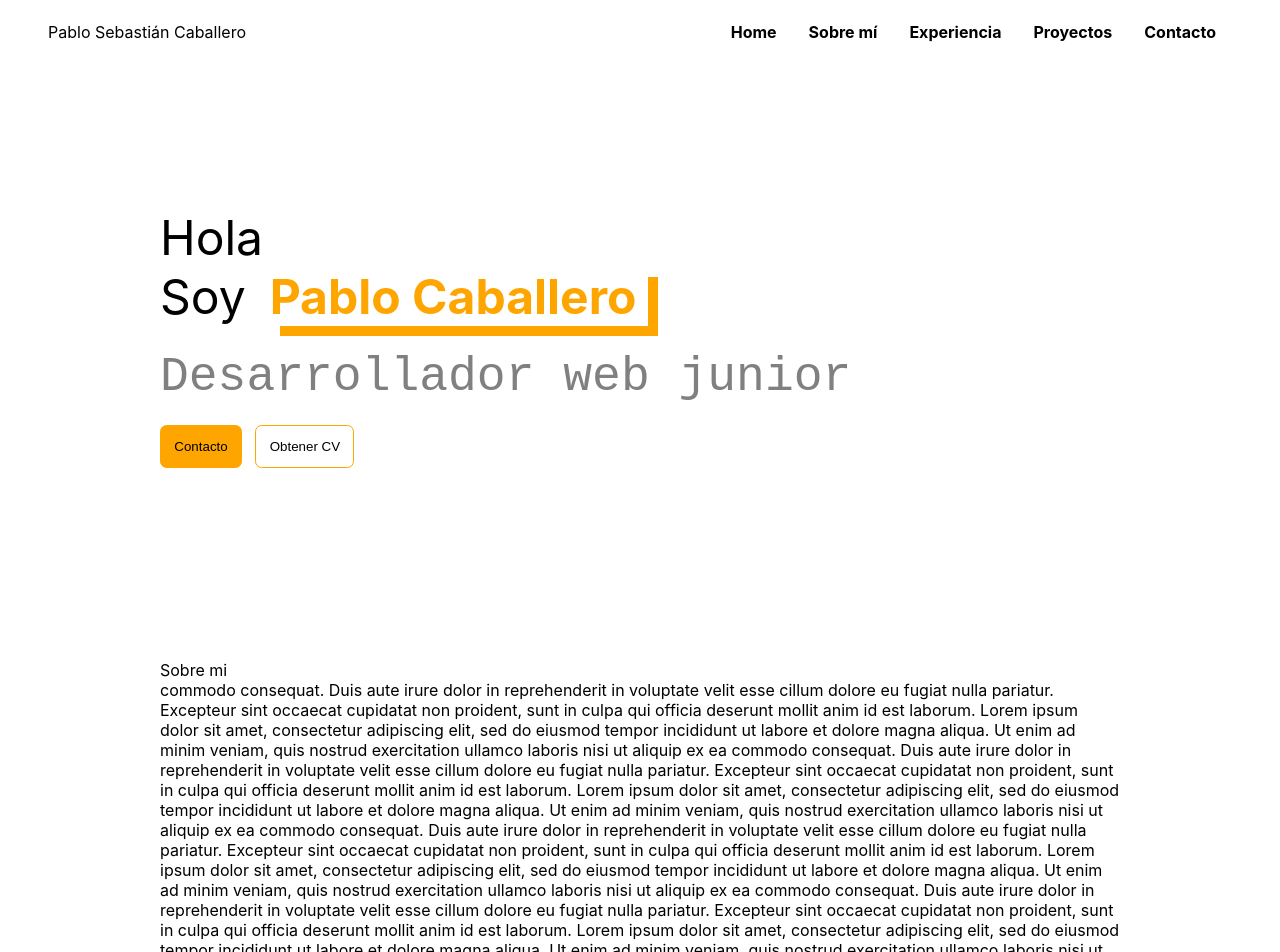
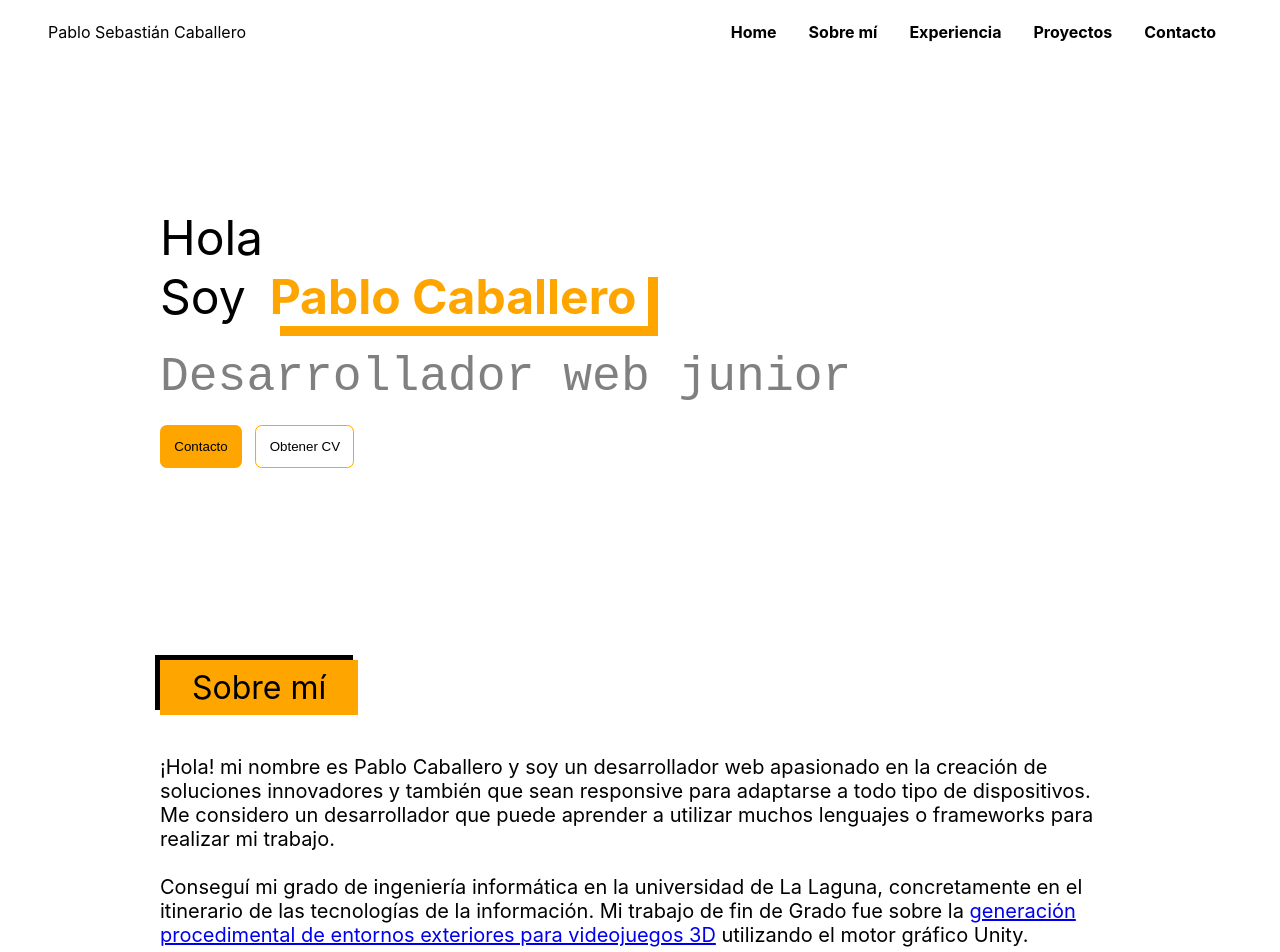
Before and after one commit to PabloCaballero1295/Portfolio, a React (Vite) app: page / in a window 1280 px wide. Shown: the top 952 px of the page. Built offline with nearby package versions, Linux system fonts and the light colour scheme.

Commit message:
Created About section

```diff
--- a/src/App.tsx
+++ b/src/App.tsx
@@ -1,4 +1,5 @@
 import "./App.css"
+import { About } from "./components/About/About"
 import { NavBar } from "./components/NavBar/NavBar"
 import { TopContent } from "./components/TopContent/TopContent"
 
@@ -9,49 +10,8 @@ function App() {
       <div className="container">
         <div id="home"></div>
         <TopContent />
-        <div id="about">Sobre mi</div>
-        commodo consequat. Duis aute irure dolor in reprehenderit in voluptate
-        velit esse cillum dolore eu fugiat nulla pariatur. Excepteur sint
-        occaecat cupidatat non proident, sunt in culpa qui officia deserunt
-        mollit anim id est laborum. Lorem ipsum dolor sit amet, consectetur
-        adipiscing elit, sed do eiusmod tempor incididunt ut labore et dolore
-        magna aliqua. Ut enim ad minim veniam, quis nostrud exercitation ullamco
-        laboris nisi ut aliquip ex ea commodo consequat. Duis aute irure dolor
-        in reprehenderit in voluptate velit esse cillum dolore eu fugiat nulla
-        pariatur. Excepteur sint occaecat cupidatat non proident, sunt in culpa
-        qui officia deserunt mollit anim id est laborum. Lorem ipsum dolor sit
-        amet, consectetur adipiscing elit, sed do eiusmod tempor incididunt ut
-        labore et dolore magna aliqua. Ut enim ad minim veniam, quis nostrud
-        exercitation ullamco laboris nisi ut aliquip ex ea commodo consequat.
-        Duis aute irure dolor in reprehenderit in voluptate velit esse cillum
-        dolore eu fugiat nulla pariatur. Excepteur sint occaecat cupidatat non
-        proident, sunt in culpa qui officia deserunt mollit anim id est laborum.
-        Lorem ipsum dolor sit amet, consectetur adipiscing elit, sed do eiusmod
-        tempor incididunt ut labore et dolore magna aliqua. Ut enim ad minim
-        veniam, quis nostrud exercitation ullamco laboris nisi ut aliquip ex ea
-        commodo consequat. Duis aute irure dolor in reprehenderit in voluptate
-        velit esse cillum dolore eu fugiat nulla pariatur. Excepteur sint
-        occaecat cupidatat non proident, sunt in culpa qui officia deserunt
-        mollit anim id est laborum. Lorem ipsum dolor sit amet, consectetur
-        adipiscing elit, sed do eiusmod tempor incididunt ut labore et dolore
-        magna aliqua. Ut enim ad minim veniam, quis nostrud exercitation ullamco
-        laboris nisi ut aliquip ex ea commodo consequat. Duis aute irure dolor
-        in reprehenderit in voluptate velit esse cillum dolore eu fugiat nulla
-        pariatur. Excepteur sint occaecat cupidatat non proident, sunt in culpa
-        qui officia deserunt mollit anim id est laborum. Lorem ipsum dolor sit
-        amet, consectetur adipiscing elit, sed do eiusmod tempor incididunt ut
-        labore et dolore magna aliqua. Ut enim ad minim veniam, quis nostrud
-        exercitation ullamco laboris nisi ut aliquip ex ea commodo consequat.
-        Duis aute irure dolor in reprehenderit in voluptate velit esse cillum
-        dolore eu fugiat nulla pariatur. Excepteur sint occaecat cupidatat non
-        proident, sunt in culpa qui officia deserunt mollit anim id est laborum.
-        Lorem ipsum dolor sit amet, consectetur adipiscing elit, sed do eiusmod
-        tempor incididunt ut labore et dolore magna aliqua. Ut enim ad minim
-        veniam, quis nostrud exercitation ullamco laboris nisi ut aliquip ex ea
-        commodo consequat. Duis aute irure dolor in reprehenderit in voluptate
-        velit esse cillum dolore eu fugiat nulla pariatur. Excepteur sint
-        occaecat cupidatat non proident, sunt in culpa qui officia deserunt
-        mollit anim id est laborum. Lorem ipsum dolor sit amet, consectetur
+        <div id="about"></div>
+        <About />
         <div id="experience">Experiencia</div>
         adipiscing elit, sed do eiusmod tempor incididunt ut labore et dolore
         magna aliqua. Ut enim ad minim veniam, quis nostrud exercitation ullamco
--- /dev/null
+++ b/src/components/About/About.css
@@ -0,0 +1,7 @@
+.about-content {
+  font-size: 1.25em;
+  margin: 2em 0em;
+}
+.download-pdf {
+  color: blue;
+}
--- /dev/null
+++ b/src/components/About/About.tsx
@@ -0,0 +1,26 @@
+import { SectionTitle } from "../SectionTitle/SectionTitle"
+import "./About.css"
+
+export const About = () => {
+  return (
+    <div>
+      <SectionTitle title="Sobre mí" />
+      <div className="about-content">
+        ¡Hola! mi nombre es Pablo Caballero y soy un desarrollador web
+        apasionado en la creación de soluciones innovadores y también que sean
+        responsive para adaptarse a todo tipo de dispositivos. Me considero un
+        desarrollador que puede aprender a utilizar muchos lenguajes o
+        frameworks para realizar mi trabajo.
+        <br />
+        <br />
+        Conseguí mi grado de ingeniería informática en la universidad de La
+        Laguna, concretamente en el itinerario de las tecnologías de la
+        información. Mi trabajo de fin de Grado fue sobre la{" "}
+        <a href="/TFG_Pablo_Caballero.pdf" target="_blank">
+          generación procedimental de entornos exteriores para videojuegos 3D
+        </a>{" "}
+        utilizando el motor gráfico Unity.
+      </div>
+    </div>
+  )
+}
--- a/src/components/NavBar/NavBar.css
+++ b/src/components/NavBar/NavBar.css
@@ -1,5 +1,4 @@
 .navbar {
-  width: 100vw;
   display: flex;
   position: sticky;
   top: 0;
--- /dev/null
+++ b/src/components/SectionTitle/SectionTitle.css
@@ -0,0 +1,10 @@
+.section-title-container {
+  width: fit-content;
+  font-size: 2em;
+  box-shadow: -5px -5px black;
+}
+
+.section-title {
+  padding: 0.25em 1em;
+  background-color: orange;
+}
--- /dev/null
+++ b/src/components/SectionTitle/SectionTitle.tsx
@@ -0,0 +1,13 @@
+import "./SectionTitle.css"
+
+interface SectionTitleProps {
+  title: string
+}
+
+export const SectionTitle = ({ title }: SectionTitleProps) => {
+  return (
+    <div className="section-title-container">
+      <div className="section-title">{title}</div>
+    </div>
+  )
+}
```
Also changed, not shown: 1 other file (tests, documents, lock files or other folders).
